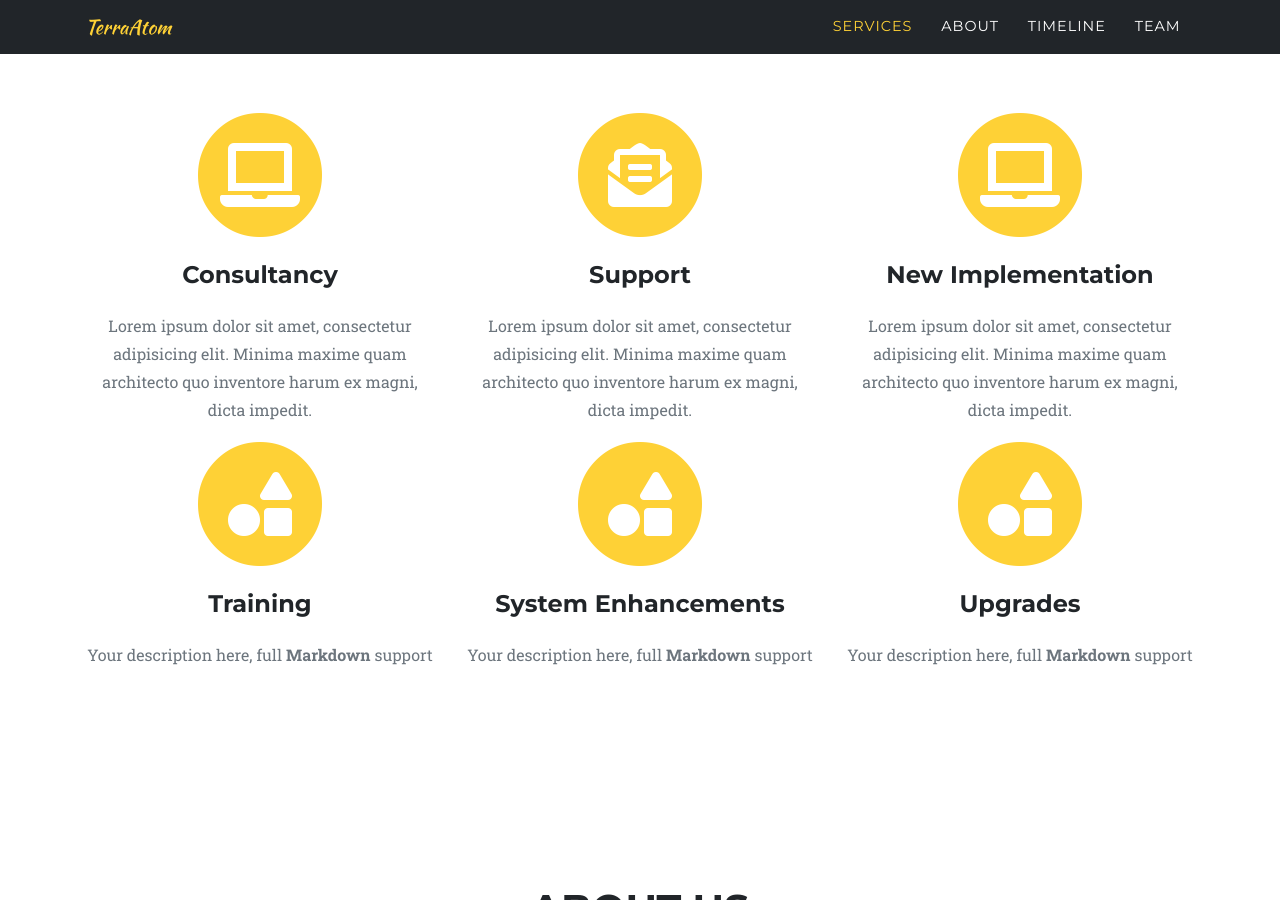
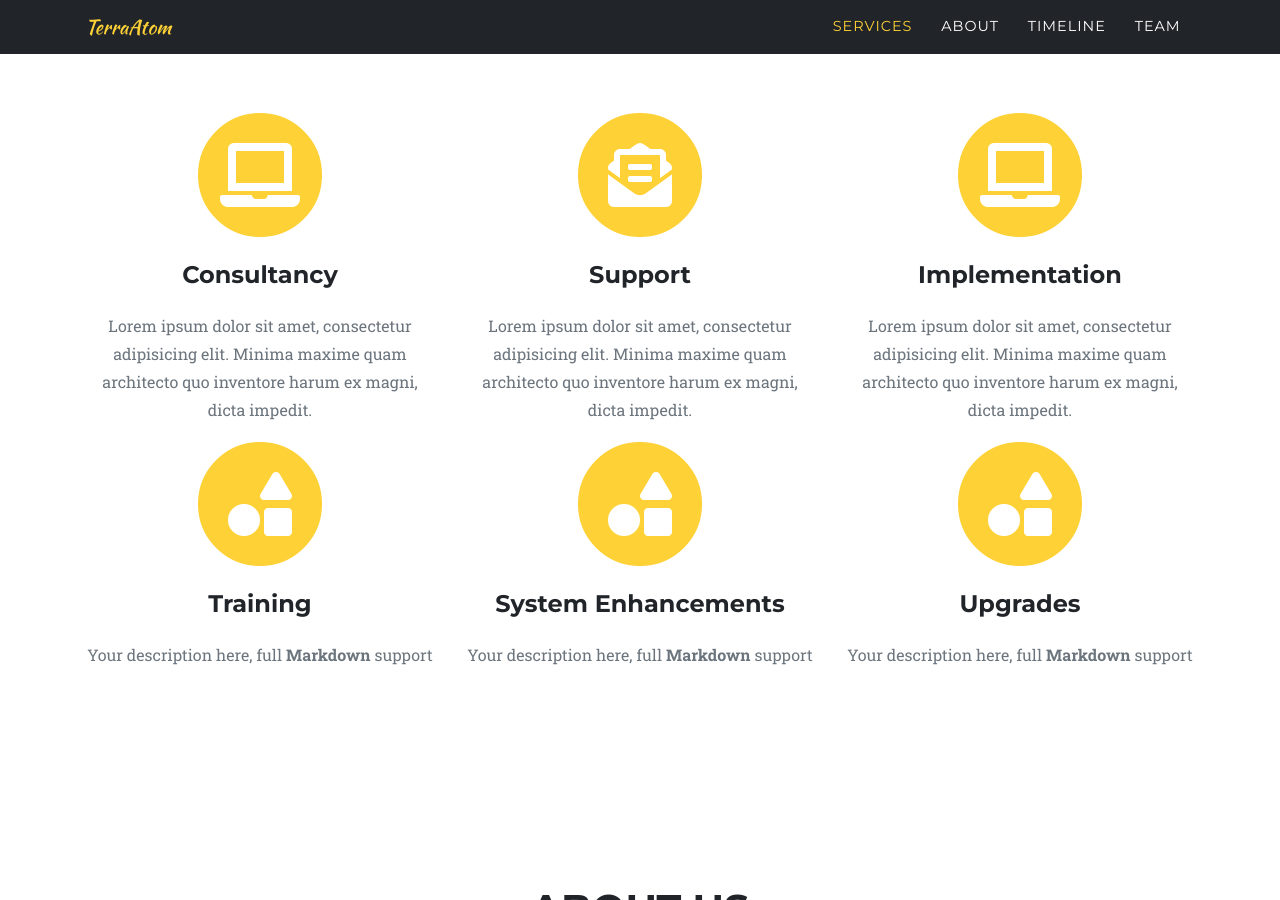
Before and after one commit to terra-atom/terra-atom.github.io, a Jekyll site: the page built from index.md, in a window 1280 px wide and 900 px high, scrolled down 1123 px. Built offline with Jekyll 4.4.1, drawn with Linux system fonts in a browser that asks for light colours; some web fonts are replaced.

Commit message:
renamed new implementation to implementation

```diff
--- a/_data/sitetext.yml
+++ b/_data/sitetext.yml
@@ -27,7 +27,7 @@ en: &DEFAULT_EN
       - title: "Support"
         desc: "Lorem ipsum dolor sit amet, consectetur adipisicing elit. Minima maxime quam architecto quo inventore harum ex magni, dicta impedit."
         icon: fas fa-envelope-open-text #find more at https://fontawesome.com/icons
-      - title: "New Implementation"
+      - title: "Implementation"
         desc: "Lorem ipsum dolor sit amet, consectetur adipisicing elit. Minima maxime quam architecto quo inventore harum ex magni, dicta impedit."
         icon: fas fa-laptop
       - title: "Training"
```
